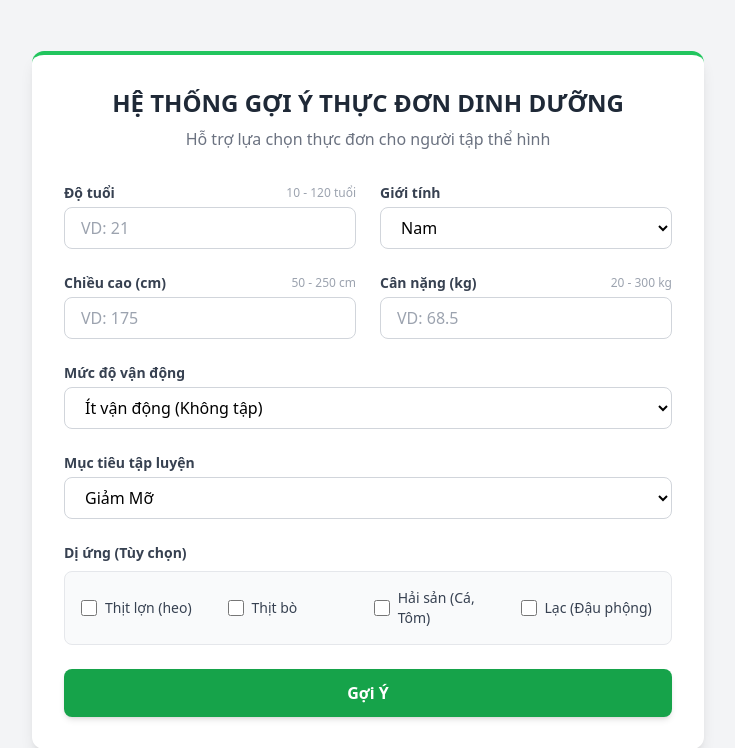
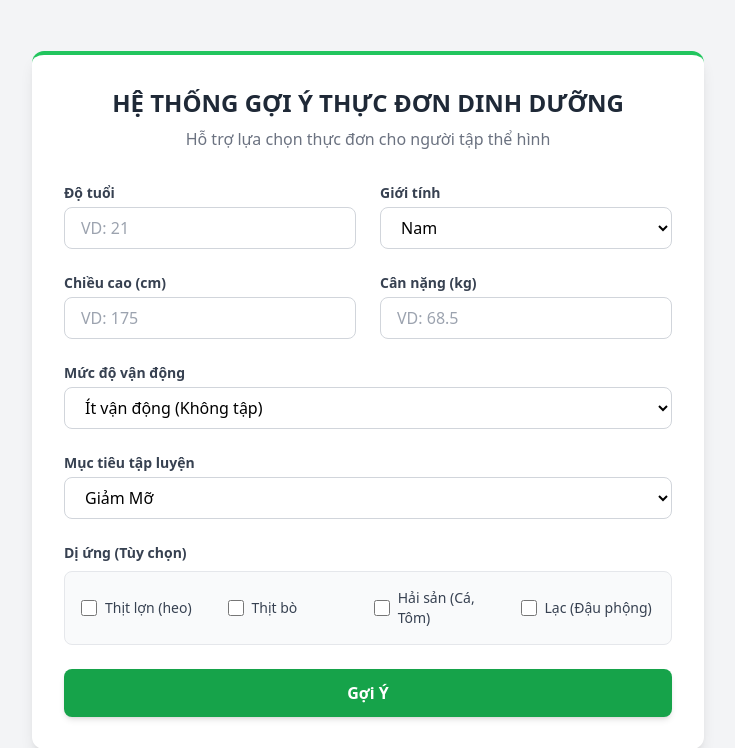
Before and after one commit to pvb-05/dss_ml, a Flask app: page / in a window 1280 px wide. Shown: the top 748 px of the page, without its empty margins (272-1007 px from the left). Run offline with Flask 3, Linux system fonts and the light colour scheme; some libraries are stand-ins or nearby versions.

Commit message:
đã thêm đầy đủ ràng buộc

```diff
--- a/templates/index.html
+++ b/templates/index.html
@@ -30,12 +30,11 @@
           <div>
             <div class="flex justify-between items-center mb-1">
               <label class="block text-sm font-semibold text-gray-700">Độ tuổi</label>
-              <span class="text-xs text-gray-400">10 - 120 tuổi</span>
             </div>
             <input
               type="number"
               name="age"
-              min="10"
+              min="16"
               max="120"
               step="1"
               required
@@ -57,12 +56,11 @@
           <div>
             <div class="flex justify-between items-center mb-1">
               <label class="block text-sm font-semibold text-gray-700">Chiều cao (cm)</label>
-              <span class="text-xs text-gray-400">50 - 250 cm</span>
             </div>
             <input
               type="number"
               name="height"
-              min="50"
+              min="100"
               max="250"
               step="0.1"
               required
@@ -73,12 +71,11 @@
           <div>
             <div class="flex justify-between items-center mb-1">
               <label class="block text-sm font-semibold text-gray-700">Cân nặng (kg)</label>
-              <span class="text-xs text-gray-400">20 - 300 kg</span>
             </div>
             <input
               type="number"
               name="weight"
-              min="20"
+              min="30"
               max="300"
               step="0.1"
               required
```
Also changed, not shown: knn_model.py (+5 -5 lines).
